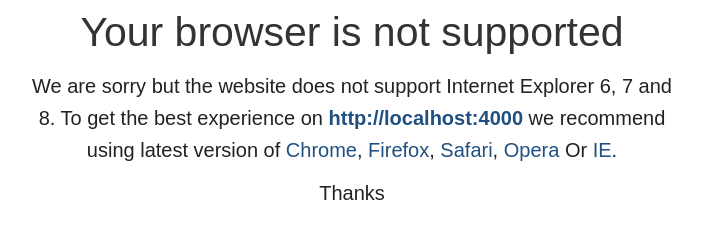
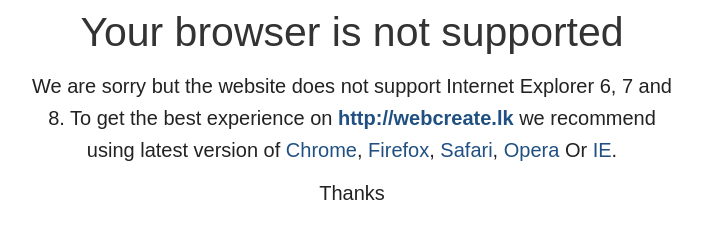
Before and after one commit to gayanvirajith/gaya, a Jekyll site: the page built from browser-warning/index.html, in a window 1280 px wide. Shown: the part 150-389 px from the top of the page, without its empty margins (288-990 px from the left). Built offline with Jekyll 4.4.1, drawn with Linux system fonts in a browser that asks for light colours; part of the change alters nothing that is shown.

```diff
--- a/_config.yml
+++ b/_config.yml
@@ -5,8 +5,8 @@ email: webcreatelk@gmail.com
 description: > # this means to ignore newlines until "baseurl:"
   Hi, I’m a professional UI/UX designrer and web developer.
   I love being minimal and creative.
-baseurl: "" # the subpath of your site, e.g. /blog/
-url: "http://localhost:4000" # the base hostname & protocol for your site
+baseurl: "/gaya" # the subpath of your site, e.g. /blog/
+url: "http://webcreate.lk" # the base hostname & protocol for your site
 author: "Tom Warlker"
 # Theme customization - please change from the defaults!
 theme:
@@ -31,7 +31,7 @@ theme:
   disqus_shortname: gaya-webcreate
 
   # Google Analytics/Webmaster key, leave blank to ignore
-  google_analytics_key: UA-XXXXXXX-1
+  google_analytics_key:
   google_webmaster_key:
 
 # Build settings
```
Also changed, not shown: assets/images/avatar.jpg, assets/images/sample-banner-image-1.jpg.
